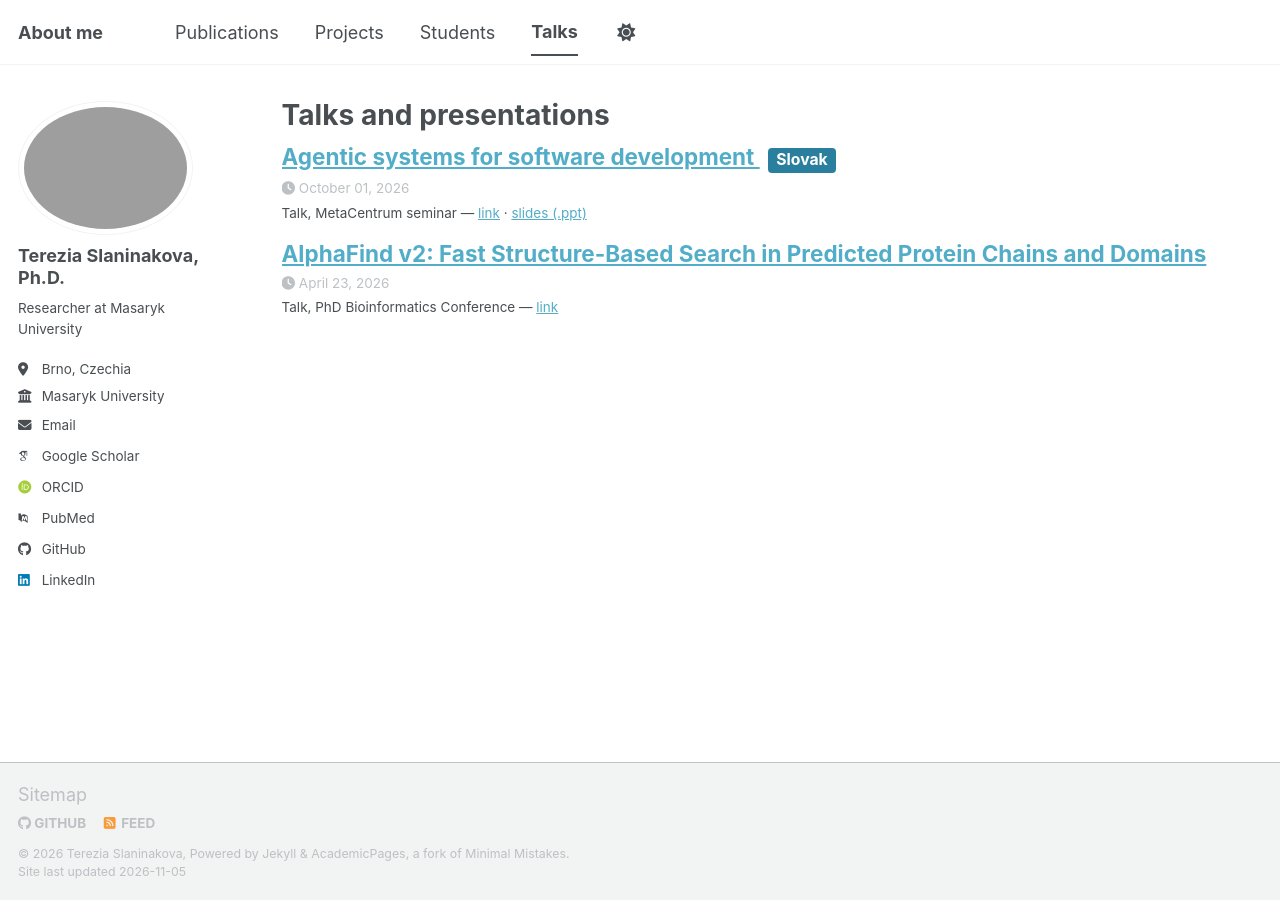
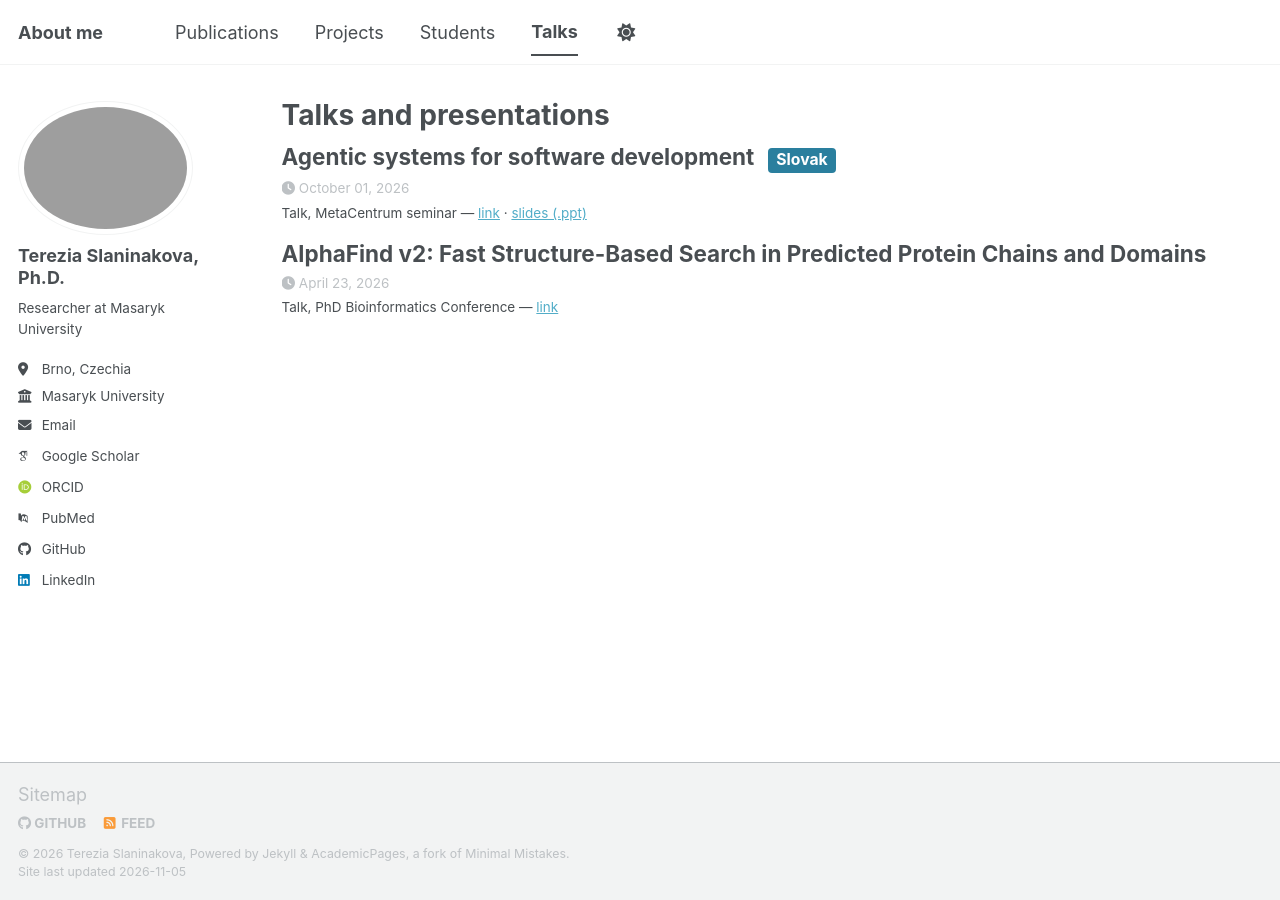
Before and after one commit to TerkaSlan/TerkaSlan.github.io, a Jekyll site: the page built from _pages/talks.html, in a window 1280 px wide. Built offline with Jekyll 4.4.1, drawn with Linux system fonts in a browser that asks for light colours; some web fonts are replaced; a script bundle is joined from its source files by our own code; library files that are not in the unit come from our copies.

Commit message:
Remove links to individual talk pages from talks list
Co-Authored-By: Claude Sonnet 5.5 <noreply@anthropic.com>

```diff
--- a/_includes/archive-single-talk.html
+++ b/_includes/archive-single-talk.html
@@ -26,7 +26,7 @@
       </div>
     {% endif %}
     <h2 class="archive__item-title" itemprop="headline">
-      <a href="{{ base_path }}{{ post.url }}" rel="permalink">{{ title }}</a>{% if post.upcoming %}
+      {{ title }}{% if post.upcoming %}
         <span class="student-badge student-badge--upcoming">upcoming</span>
       {% endif %}{% if post.language %}
         <span class="student-badge student-badge--language">{{ post.language }}</span>
```
